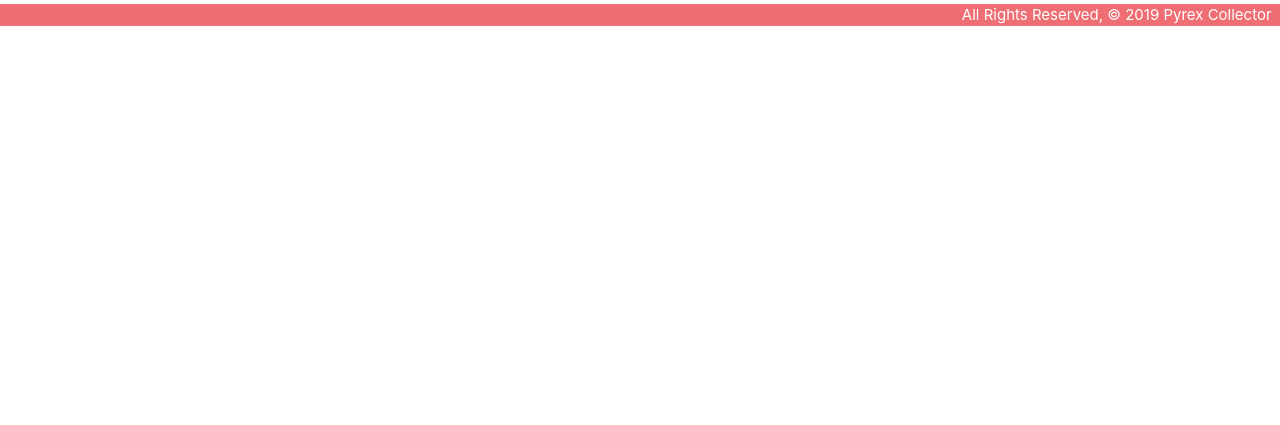
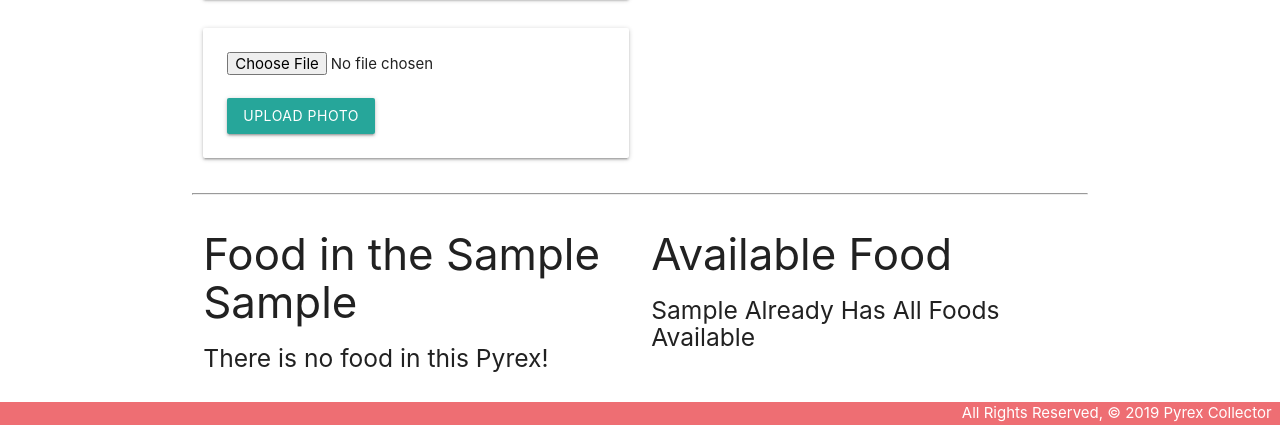
Before and after one commit to rmscampos/PyrexCollector, a Django app: page /pyrexes/1/ in a window 1280 px wide. Shown: the part 774-1199 px from the top of the page. Before the commit the page ends 800 px from the top, so only its background shows below. Run offline with Django 3.2, Linux system fonts and the light colour scheme; tables that the repository leaves empty hold one stand-in row (values such as "Sample post").

Commit message:
adds photo model and add_photo function in views.py

```diff
--- a/main_app/admin.py
+++ b/main_app/admin.py
@@ -1,6 +1,7 @@
 from django.contrib import admin
-from .models import Pyrex, Food
+from .models import Pyrex, Food, Photo
 
 # Register your models here.
 admin.site.register(Pyrex)
 admin.site.register(Food)
+admin.site.register(Photo)
--- a/main_app/models.py
+++ b/main_app/models.py
@@ -1,8 +1,7 @@
 from django.db import models
 from django.urls import reverse
-
-
-
+from datetime import date
+from django.contrib.auth.models import User
 
 class Food(models.Model):
     dish_name = models.CharField(max_length=100)
@@ -17,7 +16,6 @@ class Food(models.Model):
         return reverse('foods_detail', kwargs={'pk': self.id})
 
 
-
 class Pyrex(models.Model):
     pattern = models.CharField(max_length=100)
     shape = models.CharField(max_length=100)
@@ -29,3 +27,10 @@ class Pyrex(models.Model):
 
     def get_absolute_url(self):
         return reverse('detail', kwargs={'pyrex_id': self.id})
+
+class Photo(models.Model):
+    url = models.CharField(max_length=200)
+    pyrex = models.ForeignKey(Pyrex, on_delete=models.CASCADE)
+
+    def __str__(self):
+        return f"Photo for pyrex_id: {self.pyrex_id} @{self.url}"
--- a/main_app/templates/about.html
+++ b/main_app/templates/about.html
@@ -3,5 +3,6 @@
 {% block content %}
     <h1>About the Pyrex Collector</h1>
     <hr />
-    <p>Hire the Pyrex Collector!</p>
+    <p>I have been an enthusiastic collector of Pyrex since I inherited my grandmother's sets as a young adult.</p>
+    <p>My Pyrex collection is sourced from both family inheritances and thrift store finds!</p>
 {% endblock %}
--- a/main_app/templates/pyrexes/detail.html
+++ b/main_app/templates/pyrexes/detail.html
@@ -3,6 +3,8 @@
 
 <h1>Pyrex Details</h1>
 
+<div class="row">
+  <div class="col s6">
     <div class="card">
      <div class="card-content">
        <span class="card-title">{{ pyrex.pattern }}</span>
@@ -13,6 +15,20 @@
     <div class="card-action">
       <a href="{% url 'pyrexes_update' pyrex.id %}">Edit</a>
       <a href="{% url 'pyrexes_delete' pyrex.id %}">Delete</a>
+    </div>
+  </div>
+ <!-- Insert photo markup below this comment -->
+  {% for photo in pyrex.photo_set.all %}
+    <img class="responsive-img card-panel" src="{{photo.url}}">
+  {% empty %}
+    <div class="card-panel teal-text center-align">No Photos Uploaded</div>
+  {% endfor %}
+    <form action="{% url 'add_photo' pyrex.id %}" enctype="multipart/form-data" method="POST" class="card-panel">
+      {% csrf_token %}
+      <input type="file" name="photo-file">
+      <br><br>
+      <input type="submit" class="btn" value="Upload Photo">
+    </form>
   </div>
 </div>
 
@@ -41,5 +57,28 @@
     {% endif %}
   </div>
 
+  <div class="col s6">
+    <h3>Available Food</h3>
+    {% if foods.count %}
+      {% for food in foods.all %}
+        <div class="card">
+          <div class="card-content">
+            <span class="card-title">
+              <span>{{ food.date_made }}</span> {{ food.dish_name }}
+            </span>
+          </div>
+          <div class="card-action">
+            <form action="{% url 'assoc_food' pyrex.id food.id %}" method="post">
+                {% csrf_token %}
+              <button type="submit" class="btn">Add</button>
+            </form>
+          </div>
+        </div>
+      {% endfor %}
+    {% else %}
+      <h5>{{pyrex.shape}} Already Has All Foods Available</h5>
+    {% endif %}
+  </div>
+</div>
 
 {% endblock %}
--- a/main_app/urls.py
+++ b/main_app/urls.py
@@ -18,6 +18,7 @@ urlpatterns = [
     path('foods/create/', views.FoodCreate.as_view(), name='foods_create'),
     path('foods/<int:pk>/update/', views.FoodUpdate.as_view(), name='foods_update'),
     path('foods/<int:pk>/delete/', views.FoodDelete.as_view(), name='foods_delete'),
+    path('cats/<int:pyrex_id>/add_photo/', views.add_photo, name='add_photo'),
 
 
 ]
--- a/main_app/views.py
+++ b/main_app/views.py
@@ -2,10 +2,13 @@ from django.shortcuts import render, redirect
 from django.views.generic.edit import CreateView, UpdateView, DeleteView
 from django.views.generic import ListView, DetailView
 
-from .models import Pyrex, Food
+import uuid
+import boto3
+from .models import Pyrex, Food, Photo
 
+S3_BASE_URL = 'https://s3-us-east-2.amazonaws.com/'
+BUCKET = 'pyrexcollector'
 
-# Define the home view
 def home(request):
   return render(request, 'home.html')
 
@@ -32,6 +35,25 @@ class PyrexDelete(DeleteView):
   model = Pyrex
   success_url = '/pyrexes/'
 
+def add_photo(request, cat_id):
+    # photo-file will be the "name" attribute on the <input type="file">
+    photo_file = request.FILES.get('photo-file', None)
+    if photo_file:
+        s3 = boto3.client('s3')
+        # need a unique "key" for S3 / needs image file extension too
+        key = uuid.uuid4().hex[:6] + photo_file.name[photo_file.name.rfind('.'):]
+        # just in case something goes wrong
+        try:
+            s3.upload_fileobj(photo_file, BUCKET, key)
+            # build the full url string
+            url = f"{S3_BASE_URL}{BUCKET}/{key}"
+            # we can assign to cat_id or cat (if you have a cat object)
+            photo = Photo(url=url, pyrex_id=pyrex_id)
+            photo.save()
+        except:
+            print('An error occurred uploading file to S3')
+    return redirect('detail', pyrex_id=pyrex_id)
+
 def assoc_food(request, pyrex_id, food_id):
   Pyrex.objects.get(id=pyrex_id).foods.add(food_id)
   return redirect('detail', pyrex_id=pyrex_id)
```
Also changed, not shown: main_app/migrations/0003_photo.py (added). Lines whose indentation alone changed are shown as unchanged.
